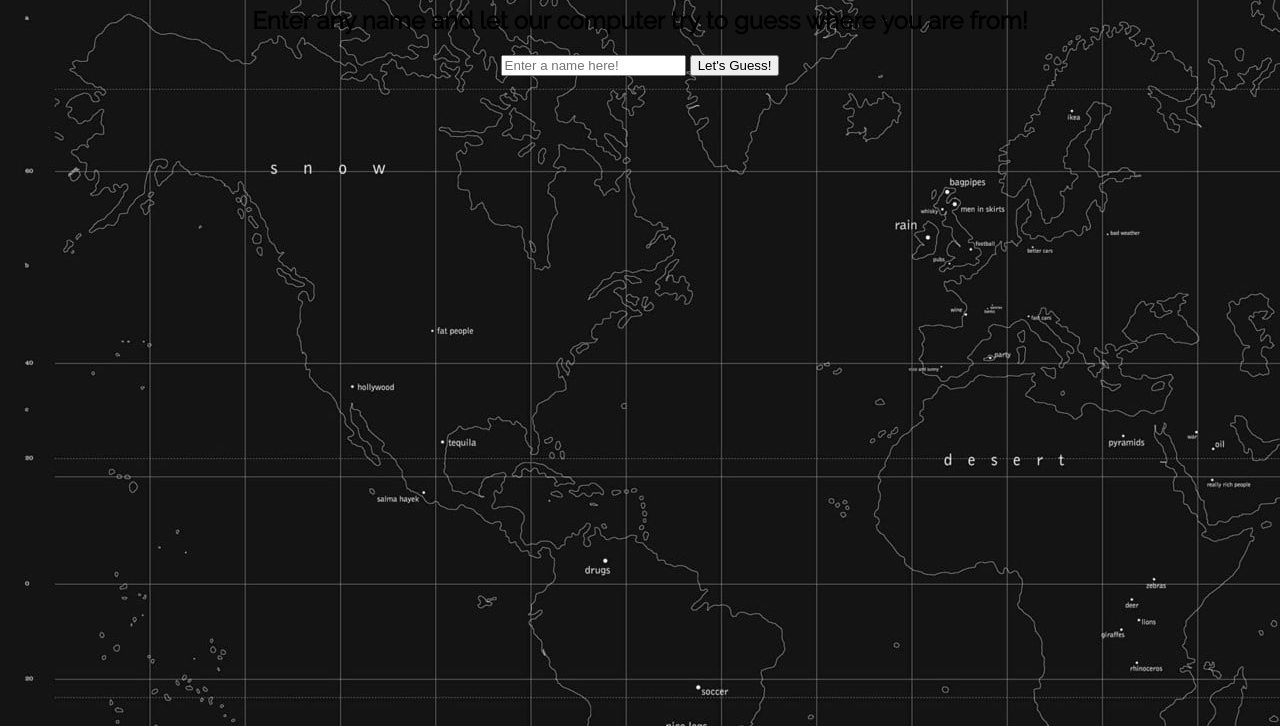
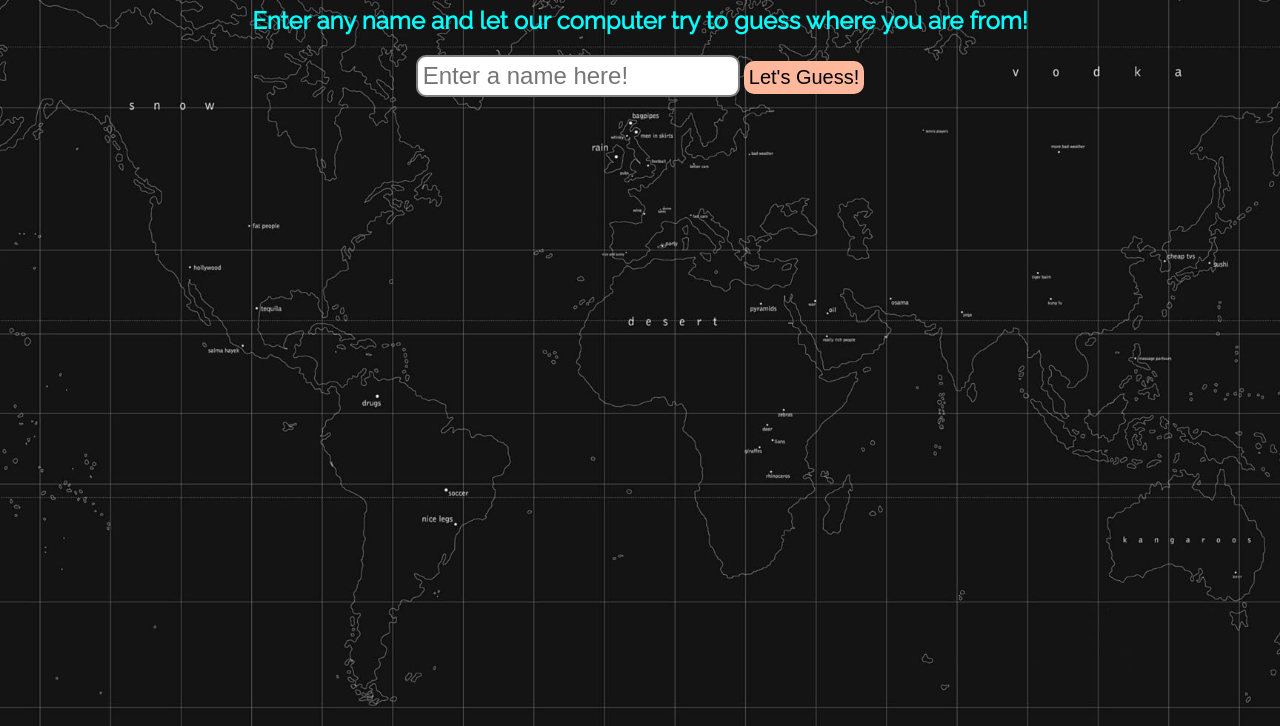
Before and after one commit to Wolfet262/Wolfet262, a plain HTML site: page index.html in a window 1280 px wide. Shown: the part 74-800 px from the top of the page. Drawn offline with Linux system fonts and the light colour scheme.

```diff
--- a/style.css
+++ b/style.css
@@ -2,9 +2,50 @@
     font-family: 'Raleway', sans-serif;
     text-align: center;
     background-image: url("media/funnyWorld_wallpaper.jpg");
+    background-position: center center;
+    background-repeat: no-repeat;
+    background-attachment: fixed;
+    background-size: cover;
     background-color:rgb(152, 208, 208);
 }
 
+
+h1 {
+    color: aqua;
+}
+
+
+h2 {
+    color: aqua;
+}
+
+
 p {
     font-size: 24px;
+    color: aqua;
+
 }
+
+.searchBar {
+   position: relative;
+    display: flex;
+    justify-content: center;
+    min-width: 100px;
+
+}
+
+#submitButton {
+    padding: 5px;
+    border-radius: 10px;
+    border: 2px grey;
+    font-size: 20px;
+    background-color: rgb(255, 184, 155);
+}
+
+#input {
+    padding: 5px;
+    font-size: 24px;
+    border: 2px solid grey;
+    border-radius: 10px;
+
+}
```
